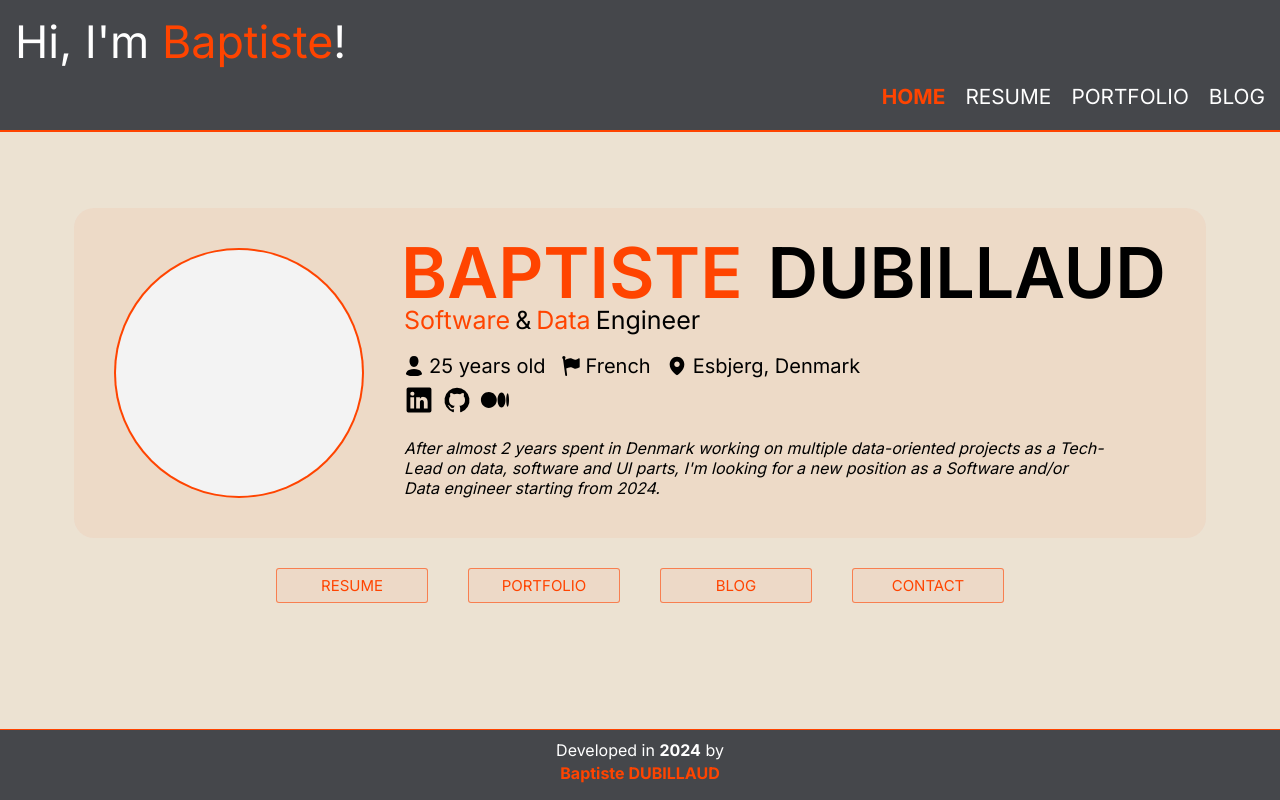
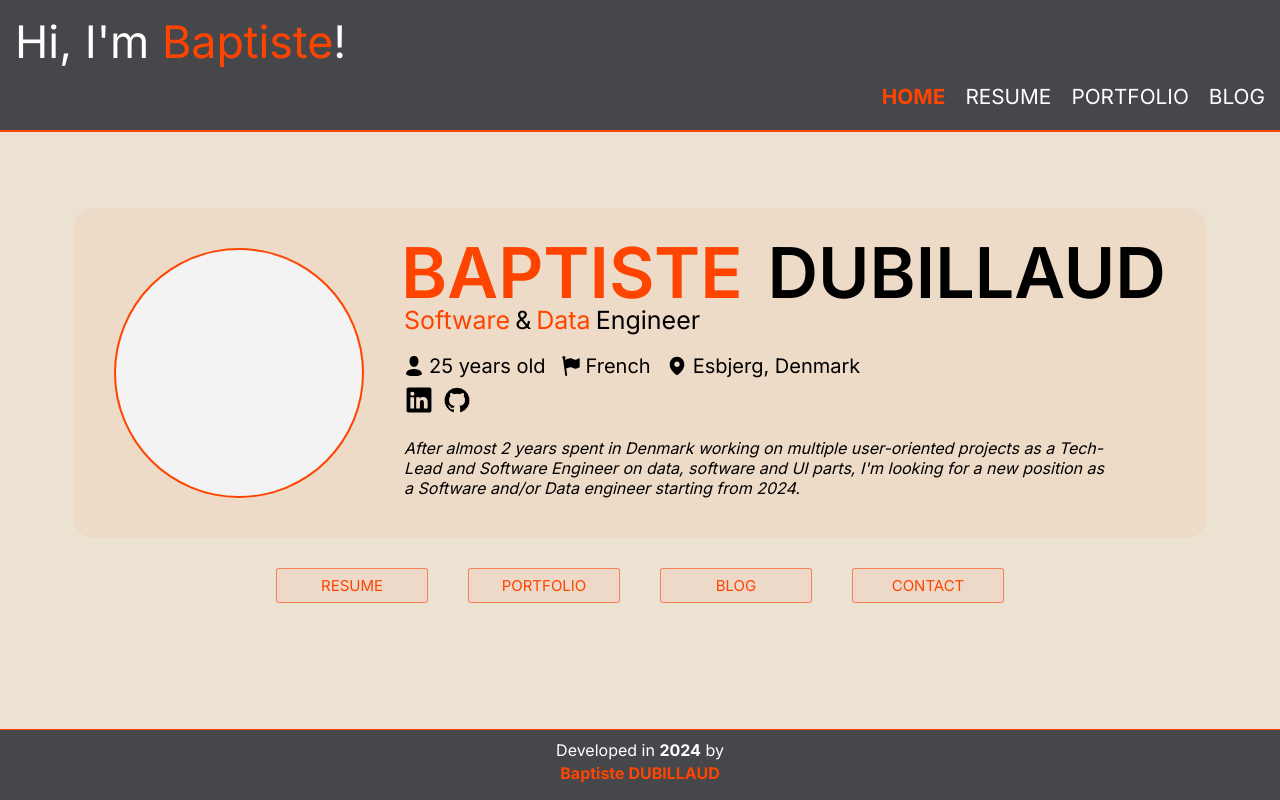
Before and after one commit to baptiste-dubillaud/personal-website, a Next.js app: page / in a window 1280 px wide. Built offline with nearby package versions, Linux system fonts and the light colour scheme.

Commit message:
Fix shortcut buttons animation

```diff
--- a/src/app/page.js
+++ b/src/app/page.js
@@ -84,13 +84,13 @@ export default function Home() {
                                 <NewTabLink link={process.env.NEXT_PUBLIC_GITHUB_PROFILE} alt="Github profile">
                                     <GithubIcon size={30}/>
                                 </NewTabLink>
-                                <NewTabLink link={process.env.NEXT_PUBLIC_MEDIUM_PROFILE} alt="Medium profile">
+                                {/* <NewTabLink link={process.env.NEXT_PUBLIC_MEDIUM_PROFILE} alt="Medium profile">
                                     <MediumIcon size={30}/>
-                                </NewTabLink>
+                                </NewTabLink> */}
                             </div>
                         </div>
                         <div className={styles.presentation_data_sentence}>
-                            {"After almost 2 years spent in Denmark working on multiple data-oriented projects as a Tech-Lead on data, software and UI parts, I'm looking for a new position as a Software and/or Data engineer starting from 2024."}
+                            {"After almost 2 years spent in Denmark working on multiple user-oriented projects as a Tech-Lead and Software Engineer on data, software and UI parts, I'm looking for a new position as a Software and/or Data engineer starting from 2024."}
                         </div>
                     </div>
                 </div>
--- a/src/app/page.module.css
+++ b/src/app/page.module.css
@@ -118,20 +118,23 @@
     border: 1px solid var(--color-orange-opacity-6);
     background-color: var(--color-orange-opacity-05);
     color: var(--color-orange);
+
+    width: 100px;
     padding-inline: 25px;
     padding-top: 7px;
     padding-bottom: 7px;
     border-radius: 3px;
+
     display: flex;
     justify-content: center;
     align-items: center;
-    transition: scale 0.2s, background-color 0.4s, font-weight 0.4s;
+
     cursor: pointer;
-    width: 100px;
+
+    transition: background-color 0.4s, font-weight 0.4s;
 }
 
 .main_button_container:hover {
-    scale: 1.02;
     background-color: var(--color-orange-opacity-2);
     font-weight: 600;
 }
```
